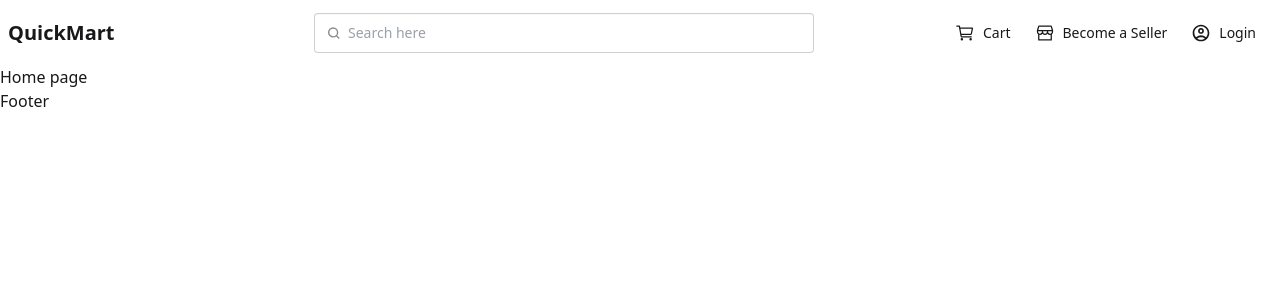
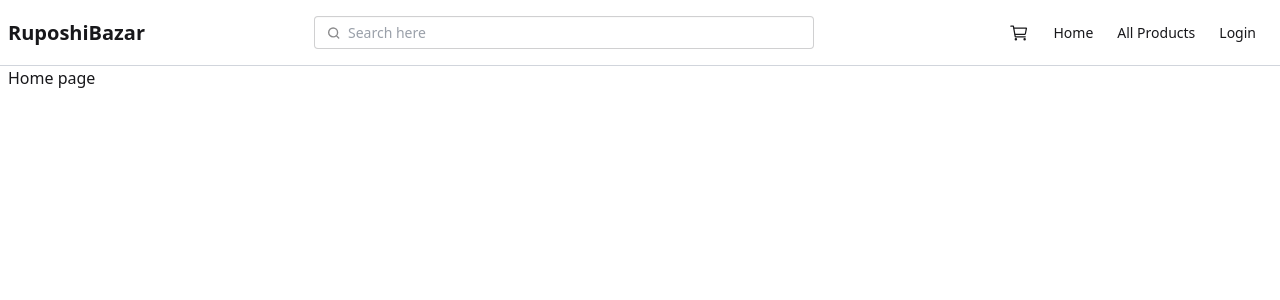
Before and after one commit to Arrafi2644/Ruposhi-Bazar-Client, a React (Vite) app: page / in a window 1280 px wide. Shown: the top 300 px of the page. Built offline with nearby package versions, Linux system fonts and the light colour scheme.

Commit message:
Complete Navbar design

```diff
--- a/src/MainLayout/MainLayout.jsx
+++ b/src/MainLayout/MainLayout.jsx
@@ -7,11 +7,11 @@ const MainLayout = () => {
         <div>
             <Navbar/>
 
-            <div>
-                <Outlet></Outlet>
+            <div className='container mx-auto px-2'>
+                <Outlet />
             </div>
 
-            Footer
+
         </div>
     );
 };
--- a/src/component/Navbar/Navbar.jsx
+++ b/src/component/Navbar/Navbar.jsx
@@ -1,39 +1,54 @@
 import React from 'react';
-import { IoCartOutline } from 'react-icons/io5';
-import { MdOutlineAccountCircle } from 'react-icons/md';
-import { PiStorefront} from 'react-icons/pi';
+import { AiOutlineHome } from 'react-icons/ai';
+import { CiMenuFries } from 'react-icons/ci';
+import { IoCartOutline, IoMenuSharp } from 'react-icons/io5';
+import { MdCategory, MdOutlineAccountCircle, MdOutlineCategory } from 'react-icons/md';
+import { PiStorefront } from 'react-icons/pi';
 import { Link } from 'react-router';
 
 const Navbar = () => {
     return (
-    <div className=''>
+        <div className='border-b border-gray-300'>
             {/* nav-1  */}
-      <div className="navbar justify-between container mx-auto px-2">
+            <div className="navbar flex justify-between container mx-auto px-2">
                 <div className="navbar-start w-auto md:w-1/3">
-          <Link to={'/'} className="font-semibold text-xl ">QuickMart</Link>
+                    <Link to={'/'} className="font-semibold text-xl ">RuposhiBazar</Link>
                 </div>
 
                 {/* Search bar  */}
-        <div className="navbar-center w-52 md:w-96 xl:w-[500px] hidden md:block">
-          <label className="input w-full">
+                <div className="navbar-center w-auto lg:w-[500px] hidden md:block">
+                    <label className="input min-h-0 h-auto py-1.5 w-full">
                         <svg className="h-[1em] opacity-50" xmlns="http://www.w3.org/2000/svg" viewBox="0 0 24 24"><g strokeLinejoin="round" strokeLinecap="round" strokeWidth="2.5" fill="none" stroke="currentColor"><circle cx="11" cy="11" r="8"></circle><path d="m21 21-4.3-4.3"></path></g></svg>
                         <input type="search" className="grow text-gray-700" placeholder="Search here" />
-
                     </label>
                 </div>
 
                 <div className="navbar-end grow">
-          <ul className='menu menu-horizontal px-1 flex items-center'>
-            <li><Link ><IoCartOutline size={20} />  <span className='hidden lg:block'>Cart</span></Link></li>
-            <li><Link > <PiStorefront size={20} /> <span className='hidden lg:block'>Become a Seller</span></Link></li>
-            <li><Link > <MdOutlineAccountCircle size={20} /> Login</Link></li>
+                    <ul className='menu menu-horizontal px-1 hidden md:flex items-center '>
+                        {/* <li><Link ><AiOutlineHome size={20} />  <span className='hidden lg:block'>Home</span></Link></li> */}
+                        <li><Link ><IoCartOutline size={20} /></Link></li>
+                        <li><Link >Home</Link></li>
+                        <li><Link >All Products</Link></li>
+                        <li><Link >Login</Link></li>
+                    </ul>
+                    <ul className='menu menu-horizontal px-1 flex md:hidden items-center'>
+                        <li><Link ><IoCartOutline size={24} />  <span className='hidden lg:block'>Cart</span></Link></li>
+
+                        <div className="dropdown">
+                            <div tabIndex={0} role="button" className="text-right"><IoMenuSharp size={20} /></div>
+                            <ul tabIndex={0} className="dropdown-content menu bg-base-100 rounded-box z-1 w-36 -right-1 pr-0 top-7 shadow-sm">
+                                <li className=''><Link >Home</Link></li>
+                                <li className=''><Link >All Products</Link></li>
+                                <li className=''><Link > Login</Link></li>
+                            </ul>
+                        </div>
                     </ul>
                 </div>
             </div>
 
             {/* nav-2  */}
             <div className="navbar shadow-sm md:hidden">
-        <div className="navbar-center w-full block md:hidden">
+                <div className="navbar-center w-full block -mt-5 md:hidden">
                     {/* Search bar  */}
                     <label className="input w-full">
                         <svg className="h-[1em] opacity-50" xmlns="http://www.w3.org/2000/svg" viewBox="0 0 24 24"><g strokeLinejoin="round" strokeLinecap="round" strokeWidth="2.5" fill="none" stroke="currentColor"><circle cx="11" cy="11" r="8"></circle><path d="m21 21-4.3-4.3"></path></g></svg>
```
Lines whose indentation alone changed are shown as unchanged.
